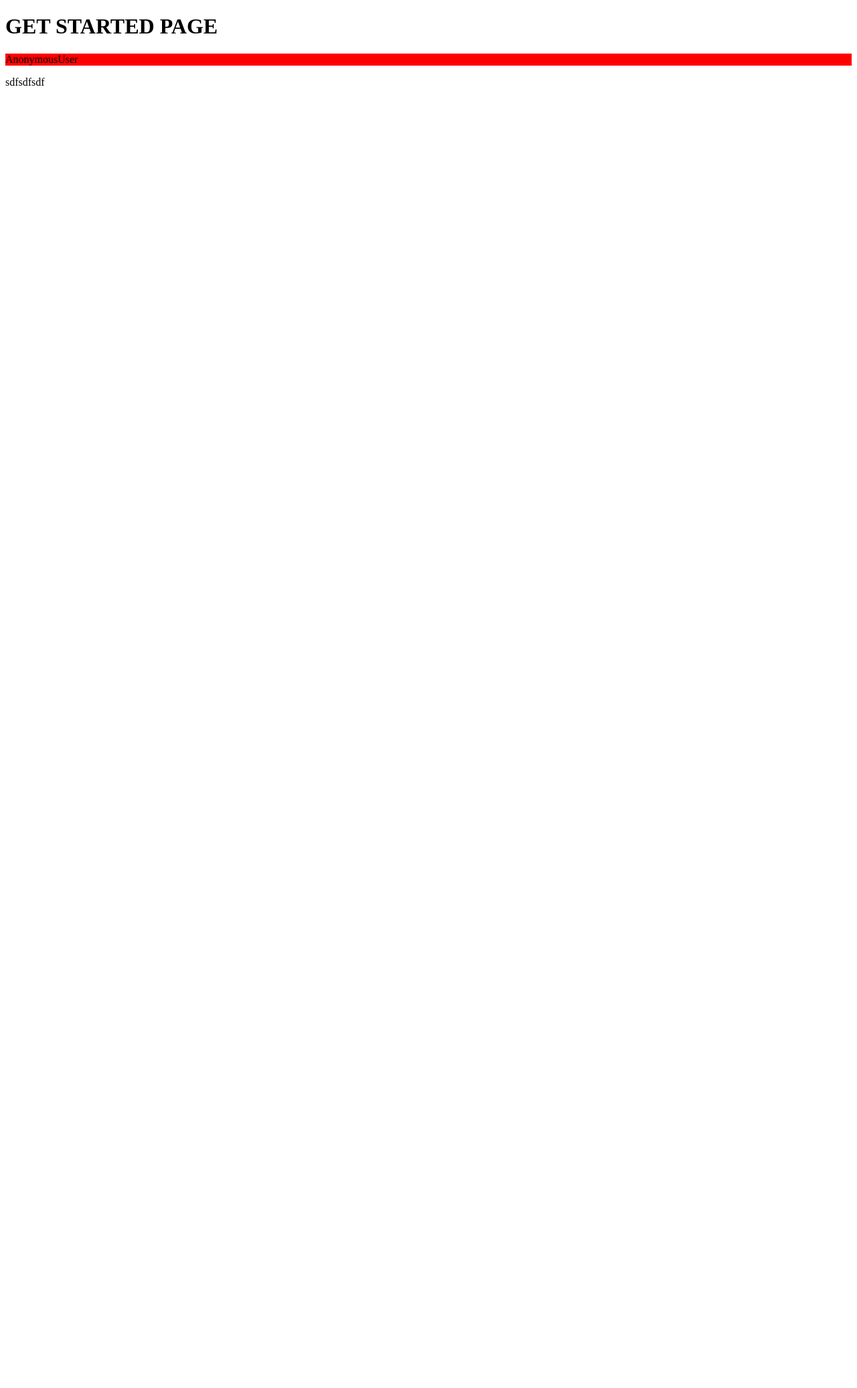
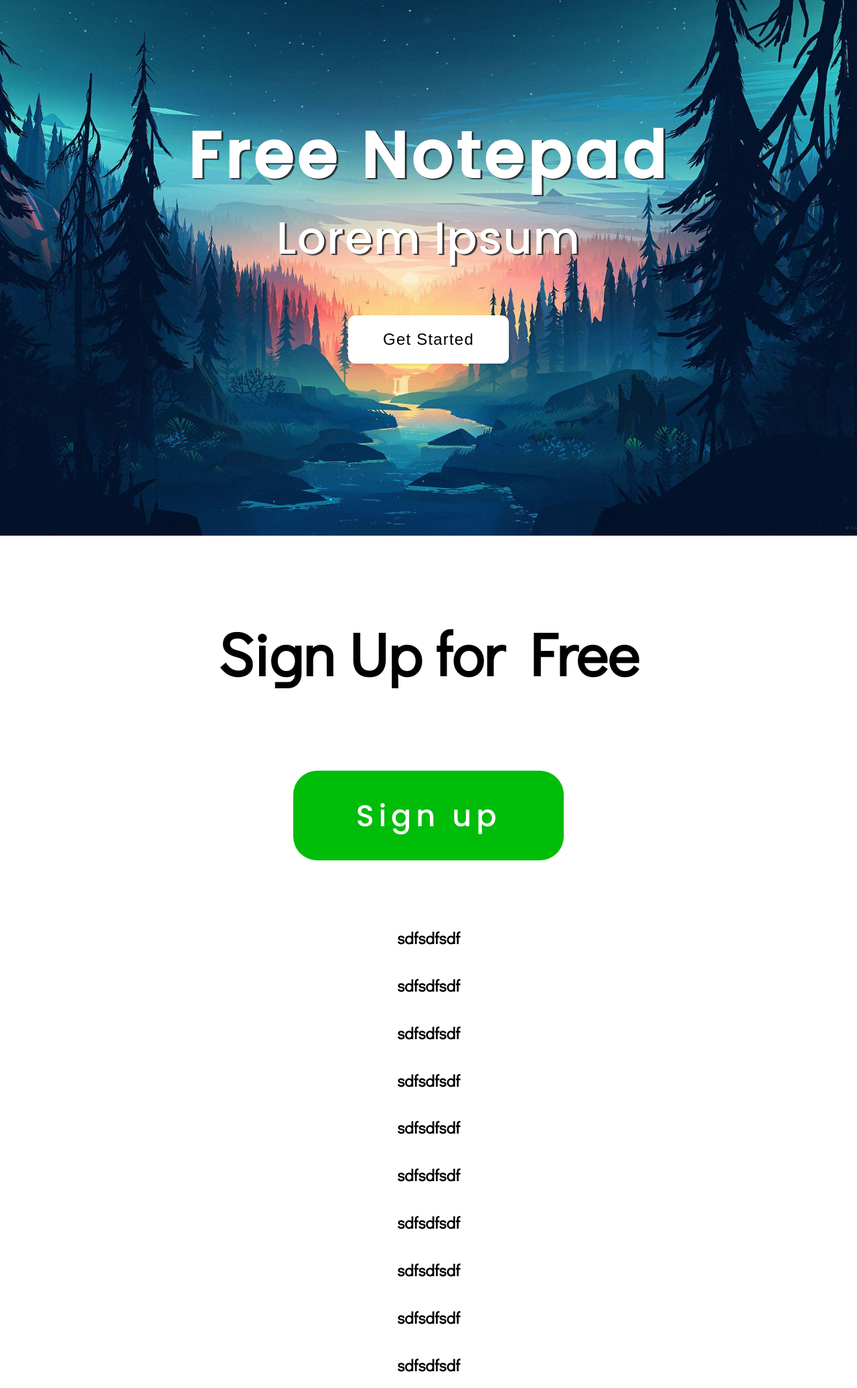
Before and after one commit to NotSirius-A/Notepad-Website, a Django app: page / in a window 1280 px wide. Shown: the whole page at 67% size. Before the commit the page ends 128 px from the top, so only its background shows below. Run offline with Django 3.2, Linux system fonts and the light colour scheme.

Commit message:
styling homepage

```diff
--- a/src/accounts/urls.py
+++ b/src/accounts/urls.py
@@ -4,6 +4,6 @@ from . import views
 
 urlpatterns = [
     path('login/', views.login_page_view, name='login_page'),
-    path('signup/', views.user_creation_view, name='user_creation'),
+    path('signup/', views.user_creation_view, name='signup'),
     path('logout/', views.logout_view, name='logout'),
 ]
--- a/src/my_core/static/my_core/css/base_styles.css
+++ b/src/my_core/static/my_core/css/base_styles.css
@@ -0,0 +1,18 @@
+html, body {
+    width: 100%;
+    height: 100%;
+    margin: 0;
+    padding: 0;
+    scroll-behavior: smooth;
+    font-size: 100%;
+    font-family: 'Didact Gothic';
+}
+
+html::-webkit-scrollbar {
+    display: none;
+}
+
+html {
+    -ms-overflow-style: none;
+    scrollbar-width: none;
+  }
--- a/src/my_core/static/my_core/css/homepage_styles.css
+++ b/src/my_core/static/my_core/css/homepage_styles.css
@@ -1,3 +1,159 @@
-p {
-    background-color: red;
+:root {
+    --title-text-shadow: 0.017em 0.01em 0em rgba(20, 20, 20, 0.75), 0.032em 0.02em 0em rgb(20, 20, 20, 0.6);
+    --title-font-color: rgba(255,255,255, 1);
+    --getstarted-button-color: rgb(255, 255, 255);
+    --signup-buttom-color: rgb(0, 189, 9);
+    /* --bottom-section-background-gradient: linear-gradient(120deg, rgb(40, 145, 87) 12%, rgb(255, 255, 255) 12.2%, rgb(255, 255, 255) 92.2%, rgb(40, 145, 87) 92%); */
 }
+
+.top-section {
+    width: 100%;
+    height: 100%;
+}
+
+.top-background {
+    width: 100%;
+    height: 100%;
+    max-height: 100vh;
+
+    background-color: gray;
+    background-image: url("../img/background_get_started.jpg");
+    background-position: center;
+    overflow: hidden;
+    background-attachment: fixed;
+    background-repeat: no-repeat;
+    background-size: cover;
+}
+
+/* @media screen and (max-width: 1200px){
+
+} */
+
+.main-container {
+    width: 100%;
+    height: 100%;
+    color: var(--title-font-color);
+    font-weight: bold;
+}
+
+.top-content-container {
+    display: flex;
+    flex-direction: column;
+    align-items: center;
+    justify-content: center;
+    padding-top: 20vh;
+    font-size: 600%;
+    font-family: 'Poppins';
+    text-shadow: var(--title-text-shadow);
+}
+
+@media screen and (max-width: 1200px){
+    .top-content-container {
+        padding-top: 15vh;
+    }
+}
+
+@media screen and (max-width: 900px){
+    .top-content-container {
+        font-size: 11vw;
+    }
+}
+
+.top-title {
+    font-size: 100%;
+    letter-spacing: 0.06em;
+}
+
+.top-subtitle {
+    font-size: 70%;
+    letter-spacing: 0.02em;
+    font-weight: normal;
+}
+
+.top-getstarted-button {
+    font-size: 0%;
+    margin: 8vh;
+}
+
+.top-getstarted-button input {
+    width: 10em;
+    height: 3em;
+    border: transparent;
+    border-radius: 0.45em;
+    font-size: 1.5rem;
+    letter-spacing: 0.05em;
+    background-color: var(--getstarted-button-color);
+    box-shadow: 0.15em 0.15em rgba(20, 20, 20, 0.05);
+}
+
+@media screen and (max-width: 600px){
+    .top-getstarted-button input {
+        font-size: 5vw;
+    }
+}
+
+.top-getstarted-button input:hover {
+    box-shadow: inset 0px 100em rgba(0, 0, 0, 0.06);
+}
+
+.bottom-background {
+    background-color: white;
+    background: var(--bottom-section-background-gradient);
+    color:rgb(0, 0, 0);
+    background-attachment: fixed;
+}
+
+.bottom-content-container {
+    display: flex;
+    flex-direction: column;
+    justify-content: center;
+    align-items: center;
+}
+
+.bottom-title {
+    margin: 1.3em;
+    font-size: 3vw;
+}
+
+@media screen and (max-width: 1300px){
+    .bottom-title {
+        font-size: 7vw;
+    }
+}
+
+@media screen and (max-width: 900px){
+    .bottom-title {
+        font-size: 10vw;
+    }
+}
+
+.bottom-signup-button input {
+    font-size: 1.5rem;
+    background-color: var(--signup-buttom-color);
+    color: rgba(255,255,255, 1);
+    letter-spacing: 0.15em;
+    width: 9em;
+    height: 3em;
+    border: transparent;
+    border-radius: 0.8em;
+    font-family: 'Poppins';
+
+    margin-bottom: 10vh;
+}
+
+
+@media screen and (max-width: 1300px){
+    .bottom-signup-button input {
+        font-size: 3.5vw;
+    }
+}
+
+@media screen and (max-width: 1000px){
+    .bottom-signup-button input {
+        font-size: 4.5vw;
+    }
+}
+
+.bottom-signup-button input:hover {
+    box-shadow: inset 100em 0 rgba(0, 0, 0, 0.1);
+}
--- a/src/my_core/templates/my_core/base.html
+++ b/src/my_core/templates/my_core/base.html
@@ -7,10 +7,14 @@
     <meta http-equiv="X-UA-Compatible" content="IE=edge">
     <meta name="viewport" content="width=device-width, initial-scale=1.0">
     <link rel="stylesheet" href="{% static 'my_core/css/base_styles.css' %}">
-    <title>Notepad</title>
+    <link rel="shortcut icon" type="image/jpg" href="{% static 'my_core/img/favicon.ico' %}"/>
+    <link href="https://fonts.googleapis.com/css?family=Didact Gothic" rel="stylesheet">
+    <link href="https://fonts.googleapis.com/css2?family=Poppins:wght@500&amp;display=swap" rel="stylesheet">
 </head>
 
-{% block content %}
-{% endblock %}
+<body>
+    {% block content %}
+    {% endblock %}
+</body>
 
 </html>
--- a/src/my_core/templates/my_core/homepage.html
+++ b/src/my_core/templates/my_core/homepage.html
@@ -3,12 +3,56 @@
 
 {% block content %}
 
+    <title>Notepad - Get Started</title>
     <link rel="stylesheet" href="{% static 'my_core/css/homepage_styles.css' %}">
 
-    <h1>GET STARTED PAGE</h1>
+    <div class="main-container">
 
-    <p>{{ user }}</p>
+        <section class="top-section" id="top-section">
+            <div class="top-background">
+                <div class="top-content-container">
 
-    sdfsdfsdf
+                    <div class="top-title">
+                        <span>Free Notepad</span>
+                    </div>
+                    <div class="top-subtitle">
+                        <span>Lorem Ipsum</span>
+                    </div>
+                    <div class="top-getstarted-button">
+                        <form action="#get-started" method="get">
+                            <input type="submit" value="Get Started" />
+                        </form>
+                    </div>
+
+                </div>
+            </div>
+        </section>
+
+        <section class="bottom-section" id="get-started">
+            <div class="bottom-background">
+                <div class="bottom-content-container">
+                    <div class="bottom-title">
+                        <span>Sign Up for Free</span>
+                    </div>
+                    <div class="bottom-signup-button">
+                        <form action="{% url 'signup' %}" method="get">
+                            <input type="submit" value="Sign up" />
+                        </form>
+                    </div>
+                    <h1>sdfsdfsdf</h1>
+                    <h1>sdfsdfsdf</h1>
+                    <h1>sdfsdfsdf</h1>
+                    <h1>sdfsdfsdf</h1>
+                    <h1>sdfsdfsdf</h1>
+                    <h1>sdfsdfsdf</h1>
+                    <h1>sdfsdfsdf</h1>
+                    <h1>sdfsdfsdf</h1>
+                    <h1>sdfsdfsdf</h1>
+                    <h1>sdfsdfsdf</h1>
+                </div>
+            </div>
+        </section>
+
+    </div>
 
 {% endblock %}
```
Also changed, not shown: src/my_core/static/my_core/img/background_get_started.jpg (added), src/my_core/static/my_core/img/favicon.ico (added).
